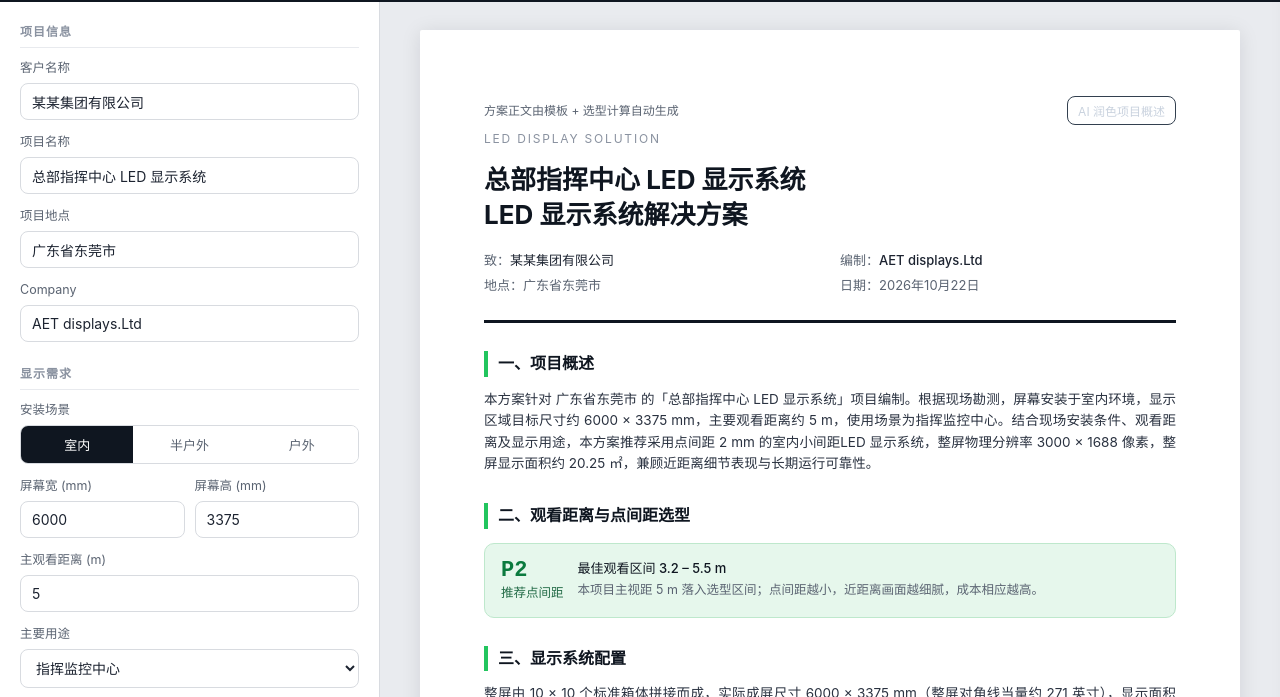
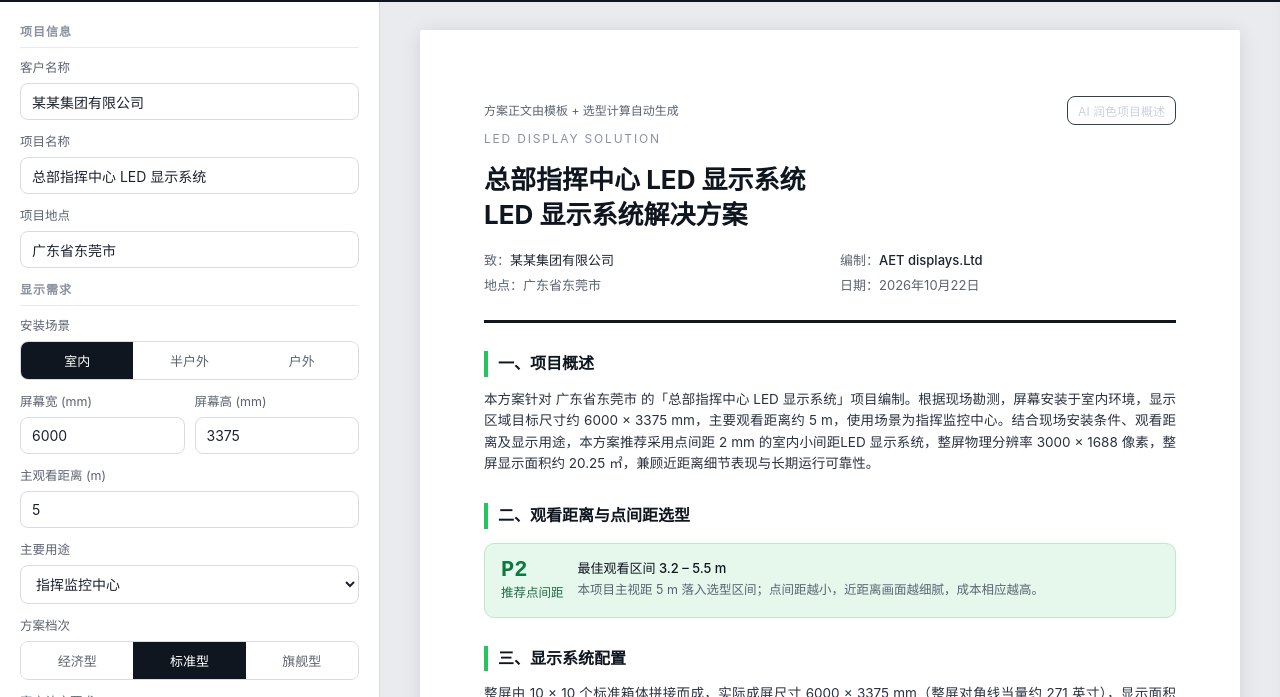
Before and after one commit to chen18807761250-bit/Led-solution, a plain HTML site: page index.html in a window 1280 px wide. Shown: the part 54-751 px from the top of the page. Drawn offline with Linux system fonts and the light colour scheme; a web font is replaced by a local one.

Commit message:
Update index.html

```diff
--- a/index.html
+++ b/index.html
@@ -161,8 +161,7 @@
       <div class="frow"><label>客户名称</label><input type="text" id="fCustomer" value="某某集团有限公司"></div>
       <div class="frow"><label>项目名称</label><input type="text" id="fProject" value="总部指挥中心 LED 显示系统"></div>
       <div class="frow"><label>项目地点</label><input type="text" id="fLocation" value="广东省东莞市"></div>
-      <div class="frow"><label>Company</label><input type="text" id="fCompany" value="AET displays.Ltd"></div>
-    </div>
+
 
     <div class="fgroup">
       <h3>显示需求</h3>
```
